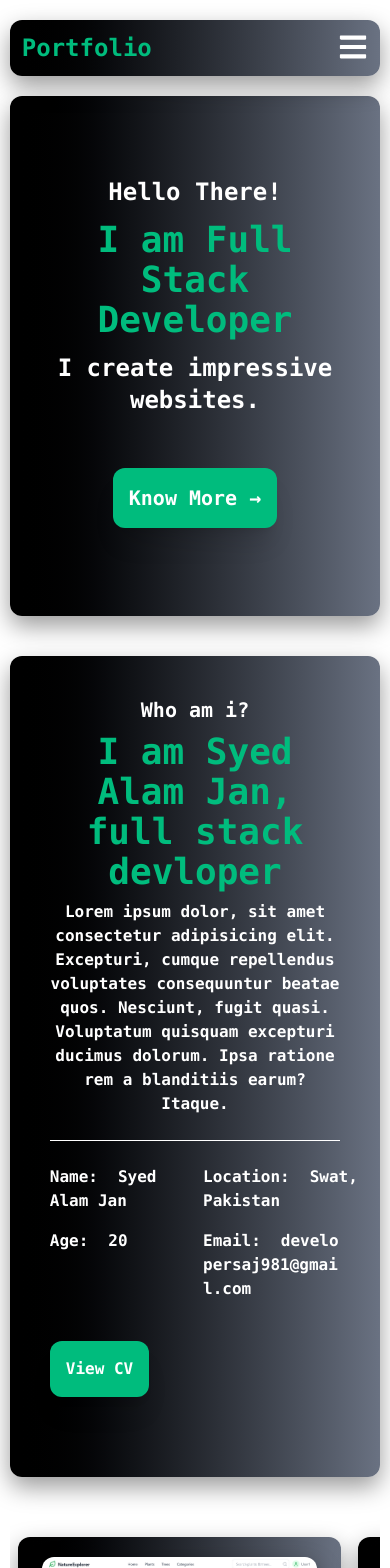
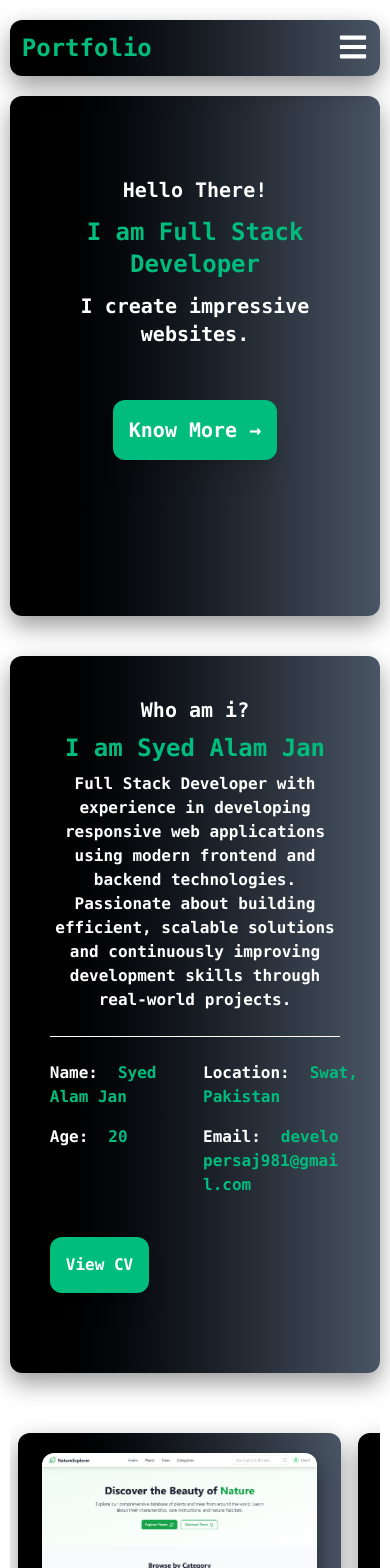
Before and after one commit to DeveloperSAJ/Portfolio, a React app in the folder frontend/: page / in a window 390 px wide. Shown: the top 1568 px of the page. Built offline with nearby package versions, Linux system fonts and the light colour scheme; the HTML template or start-up script is replaced by a standard one.

Commit message:
updating

```diff
--- a/frontend/src/components/About.jsx
+++ b/frontend/src/components/About.jsx
@@ -7,21 +7,22 @@ export const About = () => {
     <div id="about">
       <div className="flex">
         {/* Image */}
-        <div className="my-10 mx-auto w-[30%] font-bold text-2xl font-mono text-white bg-gradient-to-r from-black to-gray-500 border-none rounded-xl shadow-box max-w-[350px] hidden xl:block">
+        <div className="my-10 mx-auto w-[30%] font-bold text-2xl font-mono text-white bg-gradient-to-r from-black to-gray-600 border-none rounded-xl shadow-box max-w-[350px] hidden xl:block">
           <img src={person} alt="person" className="" />
         </div>
 
         {/* Text Container */}
-        <div className="my-10 p-10 mx-auto w-[95%] xl:w-[63%] font-bold  font-mono text-white bg-gradient-to-r from-black to-gray-500 border-none rounded-xl shadow-box">
+        <div className="my-10 p-10 mx-auto w-[95%] xl:w-[63%] font-bold  font-mono text-white bg-gradient-to-r from-black to-gray-600 border-none rounded-xl shadow-box">
           <h2 className="text-xl text-center mb-2">Who am i?</h2>
-          <h1 className="text-4xl text-emerald-500 text-center mb-2">
-            I am Syed Alam Jan, full stack devloper
+          <h1 className="text-2xl text-emerald-500 text-center mb-2">
+            I am Syed Alam Jan
           </h1>
           <p className="text-center">
-            Lorem ipsum dolor, sit amet consectetur adipisicing elit. Excepturi,
-            cumque repellendus voluptates consequuntur beatae quos. Nesciunt,
-            fugit quasi. Voluptatum quisquam excepturi ducimus dolorum. Ipsa
-            ratione rem a blanditiis earum? Itaque.
+            Full Stack Developer with experience in developing responsive web
+            applications using modern frontend and backend technologies.
+            Passionate about building efficient, scalable solutions and
+            continuously improving development skills through real-world
+            projects.
           </p>
           <br />
           <hr />
@@ -29,19 +30,21 @@ export const About = () => {
           <div className="grid grid-cols-2 gap-4">
             <div>
               <label>Name:</label>
-              <span>Syed Alam Jan</span>
+              <span className="text-emerald-500">Syed Alam Jan</span>
             </div>
             <div>
               <label>Location:</label>
-              <span>Swat, Pakistan</span>
+              <span className="text-emerald-500">Swat, Pakistan</span>
             </div>
             <div>
               <label>Age:</label>
-              <span>20</span>
+              <span className="text-emerald-500">20</span>
             </div>
             <div>
               <label>Email:</label>
-              <span className="break-all">developersaj981@gmail.com</span>
+              <span className="break-all text-emerald-500">
+                developersaj981@gmail.com
+              </span>
             </div>
           </div>
           <a
--- a/frontend/src/components/Card.jsx
+++ b/frontend/src/components/Card.jsx
@@ -3,7 +3,7 @@ import React from "react";
 export const Card = ({ image, title, t1,t2,t3,t4 , description }) => {
   return (
     <div>
-      <div className="flex flex-col my-5 mx-auto w-[95%] font-bold text-2xl font-mono text-white bg-gradient-to-r from-black to-gray-500 border-none rounded-xl shadow-box h-120">
+      <div className="flex flex-col my-5 mx-auto w-[95%] font-bold text-2xl font-mono text-white bg-gradient-to-r from-black to-gray-600 border-none rounded-xl shadow-box h-120">
         <div className="">
           <img src={image} alt={title} className=" rounded-xl w-[85%] mx-auto my-5 shadow-box"/>
         </div>
@@ -11,7 +11,7 @@ export const Card = ({ image, title, t1,t2,t3,t4 , description }) => {
 
         <div className="flex flex-col p-6 gap-2 text-center">
           <h1 className="text-2xl font-bold text-emerald-500">{title}</h1>
-          <h2>Tech Used:</h2>
+          <h2 className="text-xl">Tech Used:</h2>
           <ul className="text-xl font-normal grid grid-cols-2 gap-2">
             <li>{t1}</li>
             <li>{t2}</li>
--- a/frontend/src/components/Contact.jsx
+++ b/frontend/src/components/Contact.jsx
@@ -6,7 +6,7 @@ export const Contact = () => {
   return (
     <div id="#contact">
       <div
-        className="w-[95%] mx-auto bg-gradient-to-r from-black to-gray-500 border-none rounded-xl shadow-box"
+        className="w-[95%] mx-auto bg-gradient-to-r from-black to-gray-600 border-none rounded-xl shadow-box"
       >
         <p className="pt-5 text-2xl text-center font-bold text-emerald-500">
           Contact
--- a/frontend/src/components/Hero.jsx
+++ b/frontend/src/components/Hero.jsx
@@ -4,10 +4,10 @@ import person from "../assets/person.png";
 export const Hero = () => {
   return (
     <div id="home">
-      <div className="mx-auto text-center md:text-left h-130 w-[95%] bg-gradient-to-r from-black to-gray-500 border-none rounded-xl shadow-box flex ">
-        <div className="flex flex-1 flex-col gap-3 font-mono text-2xl font-bold text-white pt-20 lg:pt-40 px-10">
+      <div className="mx-auto text-center md:text-left h-130 w-[95%] bg-gradient-to-r from-black to-gray-600 border-none rounded-xl shadow-box flex ">
+        <div className="flex flex-1 flex-col gap-3 font-mono text-xl md:text-2xl font-bold text-white pt-20 lg:pt-40 px-10">
           <h2>Hello There!</h2>
-          <h1 className="text-4xl text-emerald-500">
+          <h1 className="text-2xl md:text-4xl text-emerald-500">
             I am Full Stack Developer
           </h1>
           <h2>I create impressive websites.</h2>
--- a/frontend/src/components/Navbar.jsx
+++ b/frontend/src/components/Navbar.jsx
@@ -5,22 +5,22 @@ export const Navbar = () => {
   const [isOpen, setIsOpen] = useState(false);
   return (
     <div className="sticky top-0 z-50">
-      <div className="flex my-5 mx-auto w-[95%] font-bold text-2xl font-mono text-white bg-gradient-to-r from-black to-gray-500 border-none rounded-xl shadow-box">
+      <div className="flex my-5 mx-auto w-[95%] font-bold text-2xl font-mono text-white bg-gradient-to-r from-black to-gray-600 border-none rounded-xl shadow-box transition">
         <h1 className="flex-1 m-3 text-emerald-500">Portfolio</h1>
 
         {/* Desktop Menu */}
         <ul className="hidden md:flex gap-14 m-3 cursor-pointer">
           <li>
-            <a href="#home">Home</a>
+            <a href="#home" className="hover:text-emerald-500">Home</a>
           </li>
           <li>
-            <a href="#about">About</a>
+            <a href="#about" className="hover:text-emerald-500">About</a>
           </li>
           <li>
-            <a href="#projects">Projects</a>
+            <a href="#projects" className="hover:text-emerald-500">Projects</a>
           </li>
           <li className="mr-8">
-            <a href="#contact">Contact</a>
+            <a href="#contact" className="hover:text-emerald-500">Contact</a>
           </li>
         </ul>
 
@@ -37,16 +37,16 @@ export const Navbar = () => {
       {isOpen && (
         <ul className="absolute pt-10 bg-white top-[60px] left-4 w-[50%]  h-[300px] flex flex-col gap-4 mt-3 md:hidden cursor-pointer text-lg my-5 mx-auto font-bold text-2xl font-mono border-none rounded-xl shadow-box">
           <li className="text-white bg-gradient-to-r from-black to-gray-500 border-none rounded-xl shadow-box w-[80%] mx-auto p-2 text-center">
-            <a href="#home">Home</a>
+            <a href="#home " className="hover:text-emerald-500">Home</a>
           </li>
           <li className="text-white bg-gradient-to-r from-black to-gray-500 border-none rounded-xl shadow-box w-[80%] mx-auto p-2 text-center">
-            <a href="#about">About</a>
+            <a href="#about" className="hover:text-emerald-500">About</a>
           </li>
           <li className="text-white bg-gradient-to-r from-black to-gray-500 border-none rounded-xl shadow-box w-[80%] mx-auto p-2 text-center">
-            <a href="#projects">Projects</a>
+            <a href="#projects" className="hover:text-emerald-500">Projects</a>
           </li>
           <li className="text-white bg-gradient-to-r from-black to-gray-500 border-none rounded-xl shadow-box w-[80%] mx-auto p-2 text-center">
-            <a href="#contact">Contact</a>
+            <a href="#contact" className="hover:text-emerald-500">Contact</a>
           </li>
         </ul>
       )}
```
